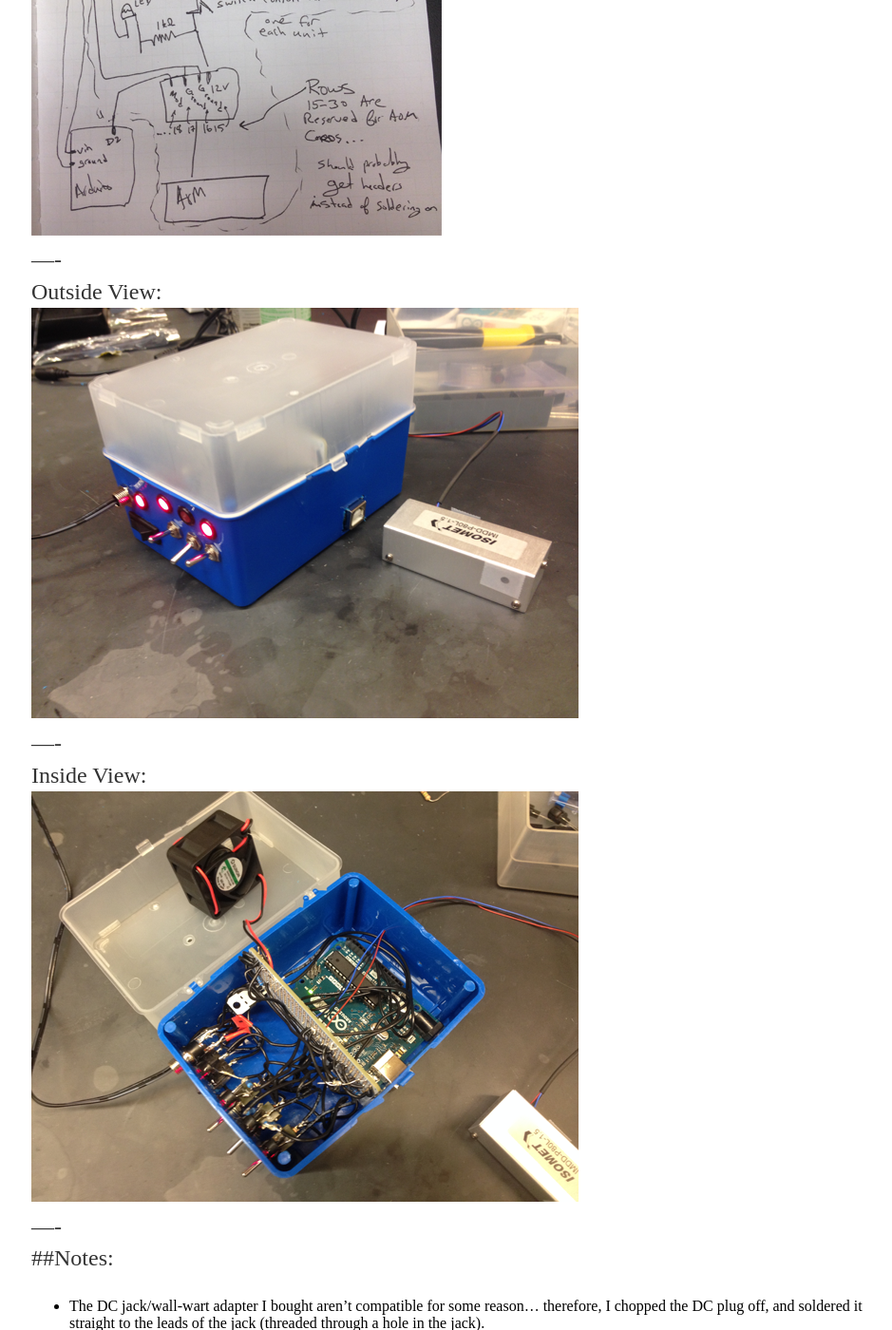
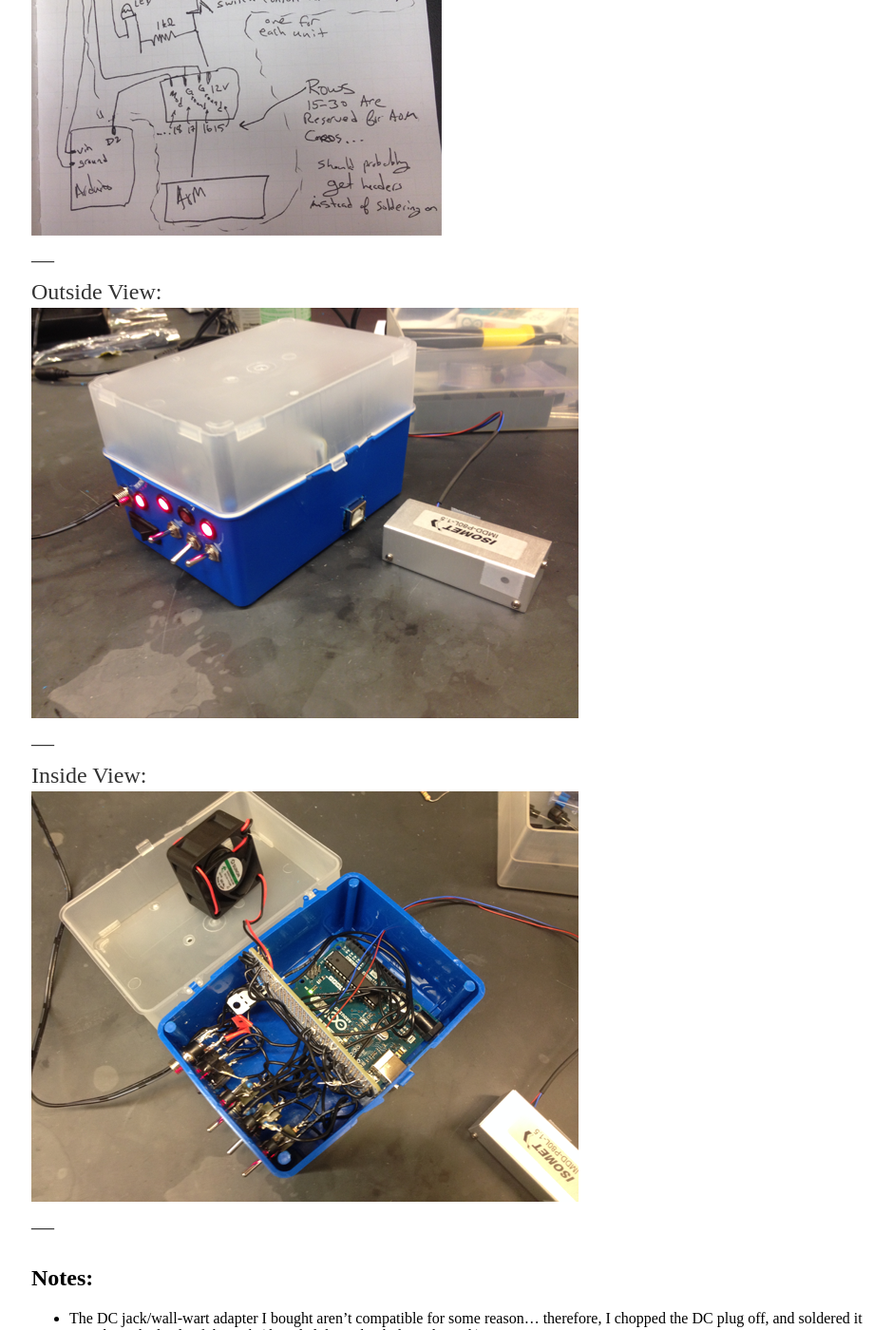
Before and after one commit to ckinzthompson/ckinzthompson.github.io, a Jekyll site: the page built from _posts/2016-07-20-aom-controller.md, in a window 1280 px wide and 1400 px high, scrolled down 2716 px. Shown: the whole window at 95% size, without its empty margins (159-1098 px from the left). Built offline with Jekyll 4.4.1, drawn with Linux system fonts in a browser that asks for light colours.

```diff
--- a/_posts/2016-07-20-aom-controller.md
+++ b/_posts/2016-07-20-aom-controller.md
@@ -69,14 +69,14 @@ void loop(){
 ## Build the Electronics
 Schematic Drawing:
 ![Schematic](/images/aom/schematic.png)
-----
+---
 Outside View:
 ![Outside](/images/aom/outside.png)
-----
+---
 Inside View:
 ![Inside](/images/aom/inside.png)
-----
-##Notes:
+---
+## Notes:
 * The DC jack/wall-wart adapter I bought aren’t compatible for some reason… therefore, I chopped the DC plug off, and soldered it straight to the leads of the jack (threaded through a hole in the jack).
 * The 12 V regulator runs pretty hot, therefore the fan should probably be positioned over this.
 * The AOMs run very hot — make sure not to keep them on for too long.
```
